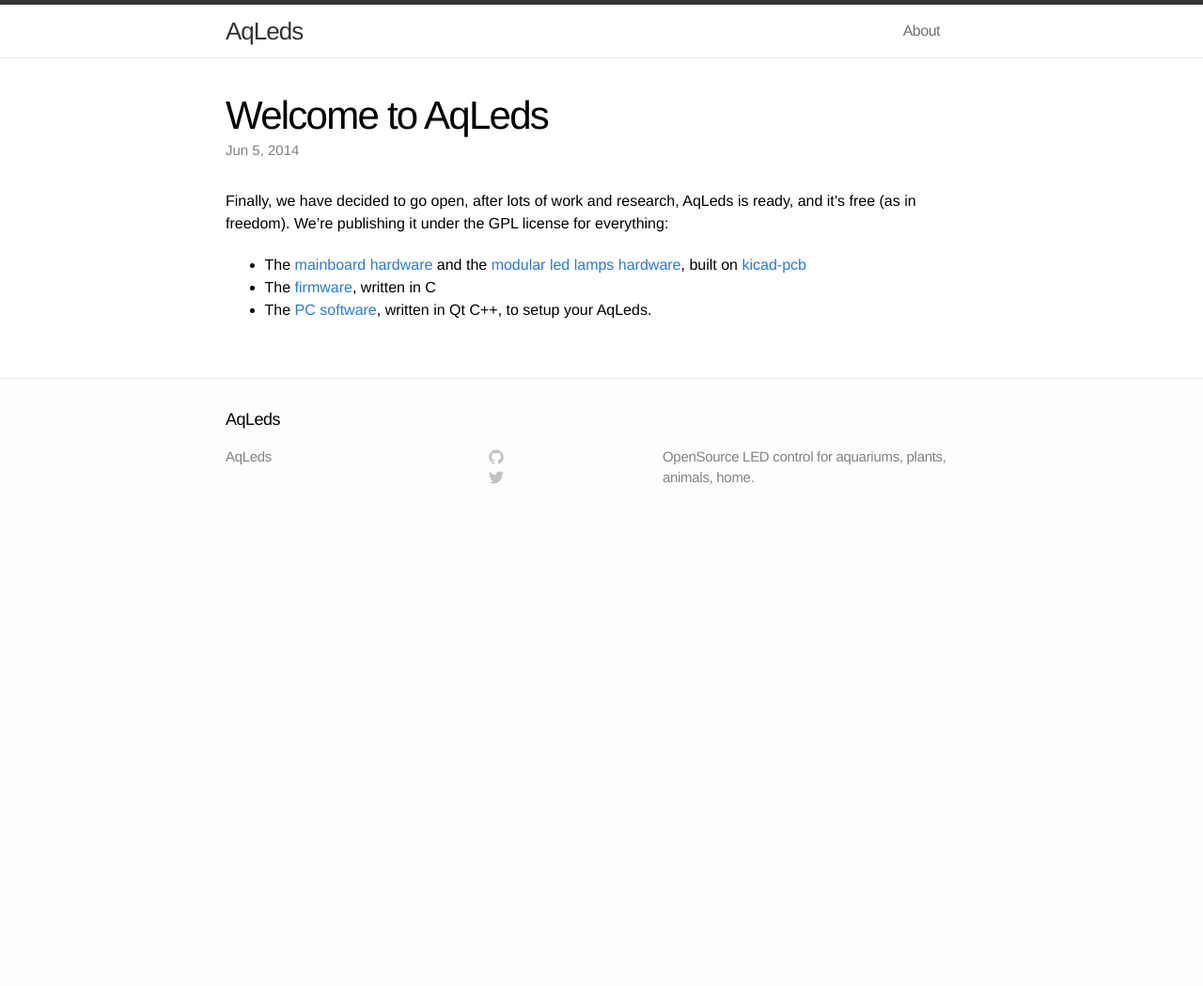
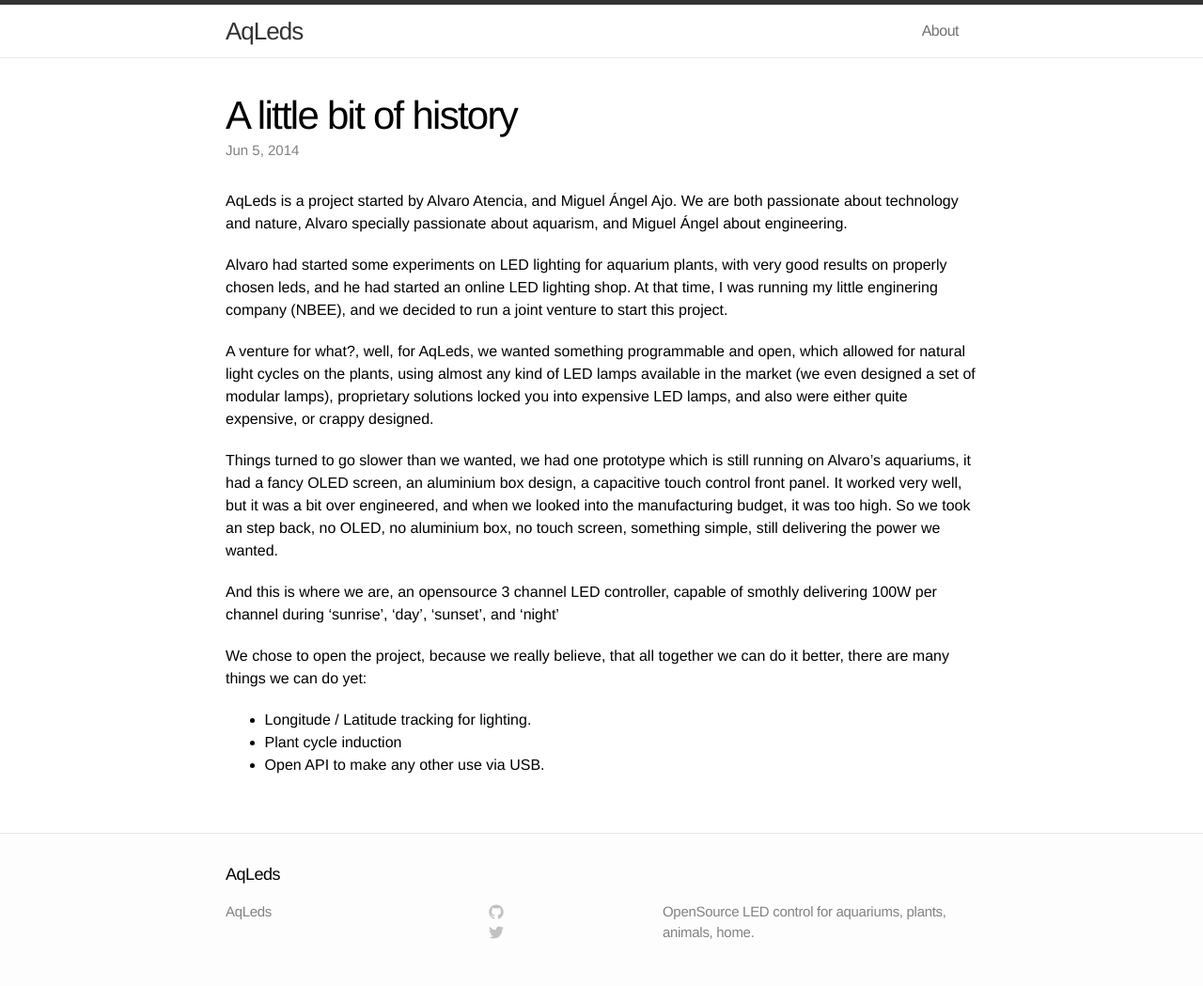
Before and after one commit to aqleds/aqleds.github.io, a Jekyll site: the page built from _posts/2014-06-05-welcome-to-aqleds.markdown, in a window 1280 px wide. Shown: the whole page at 94% size. Built offline with Jekyll 4.4.1, drawn with Linux system fonts in a browser that asks for light colours; before the commit the page ends 900 px from its top, so only the background shows below that.

Commit message:
Front page redesigned, updated blog post

```diff
--- a/_posts/2014-06-05-welcome-to-aqleds.markdown
+++ b/_posts/2014-06-05-welcome-to-aqleds.markdown
@@ -1,21 +1,39 @@
 ---
 layout: post
-title:  "Welcome to AqLeds"
+title:  "A little bit of history"
 date:   2014-06-05 23:10:25
 categories: aqleds opensource
 ---
 
-Finally, we have decided to go open, after lots of work and research, AqLeds is ready,
-and it's free (as in freedom). We're publishing it under the GPL license for everything:
+AqLeds is a project started by Alvaro Atencia, and Miguel Ángel Ajo.
+We are both passionate about technology and nature, Alvaro specially
+passionate about aquarism, and Miguel Ángel about engineering.
 
-* The [mainboard hardware][hardware_main] and the
-  [modular led lamps hardware][hardware_lamp], built on [kicad-pcb][kicad]
-* The [firmware][firmware], written in C
-* The [PC software][pc], written in Qt C++, to setup your AqLeds.
+Alvaro had started some experiments on LED lighting for aquarium plants, with
+very good results on properly chosen leds, and he had started an online LED
+lighting shop. At that time, I was running my little enginering company (NBEE),
+and we decided to run a joint venture to start this project.
 
+A venture for what?, well, for AqLeds, we wanted something programmable and
+open, which allowed for natural light cycles on the plants, using almost
+any kind of LED lamps available in the market (we even designed a set of
+modular lamps), proprietary solutions
+locked you into expensive LED lamps, and also were either quite expensive,
+or crappy designed.
 
-[kicad]:         http://www.kicad-pcb.org
-[hardware_main]: http://github.com/aqleds/hardware_mainboard
-[hardware_lamp]: http://github.com/aqleds/hardware_lamps
-[firmware]:      http://github.com/aqleds/firmware
-[pc]:            http://github.com/aqleds/aqleds
+Things turned to go slower than we wanted, we had one prototype which is still
+running on Alvaro's aquariums, it had a fancy OLED screen, an aluminium box
+design, a capacitive touch control front panel. It worked very well, but
+it was a bit over engineered, and when we looked into the manufacturing budget,
+it was too high. So we took an step back, no OLED, no aluminium box, no touch screen, something simple, still delivering the power we wanted.
+
+And this is where we are, an opensource 3 channel LED controller, capable
+of smothly delivering 100W per channel during 'sunrise', 'day', 'sunset',
+and 'night'
+
+We chose to open the project, because we really believe, that all together
+we can do it better, there are many things we can do yet:
+
+* Longitude / Latitude tracking for lighting.
+* Plant cycle induction
+* Open API to make any other use via USB.
```
Also changed, not shown: index.html (deleted, +0 -21 lines).
